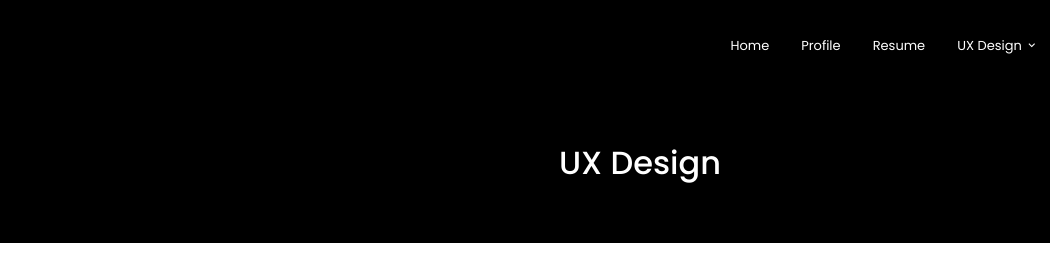
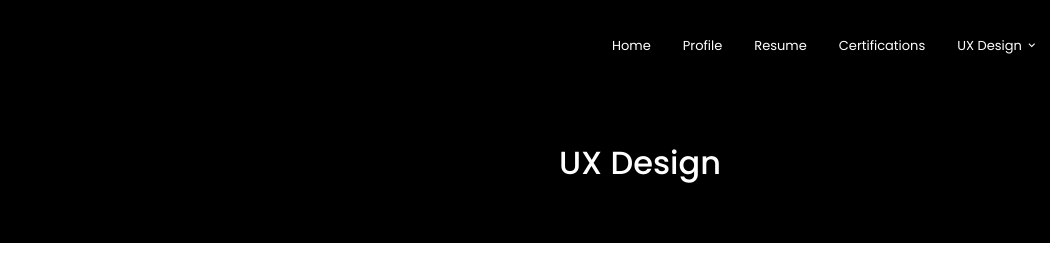
Before and after one commit to Ideeze/website2, a website: page amigos.html in a window 1280 px wide. Shown: the top 280 px of the page, 0-1050 px from the left. Drawn offline with Linux system fonts and the light colour scheme.

Commit message:
amigos.html

```diff
--- a/amigos.html
+++ b/amigos.html
@@ -43,6 +43,9 @@
 
                         <li class="nav-item">
                             <a class="nav-link" href="resume.html">Resume</a>
+                        </li>
+                         <li class="nav-item">
+                            <a class="nav-link" href="certifications.html">Certifications</a>
                         </li>
 
                         <li class="nav-item dropdown">
```
